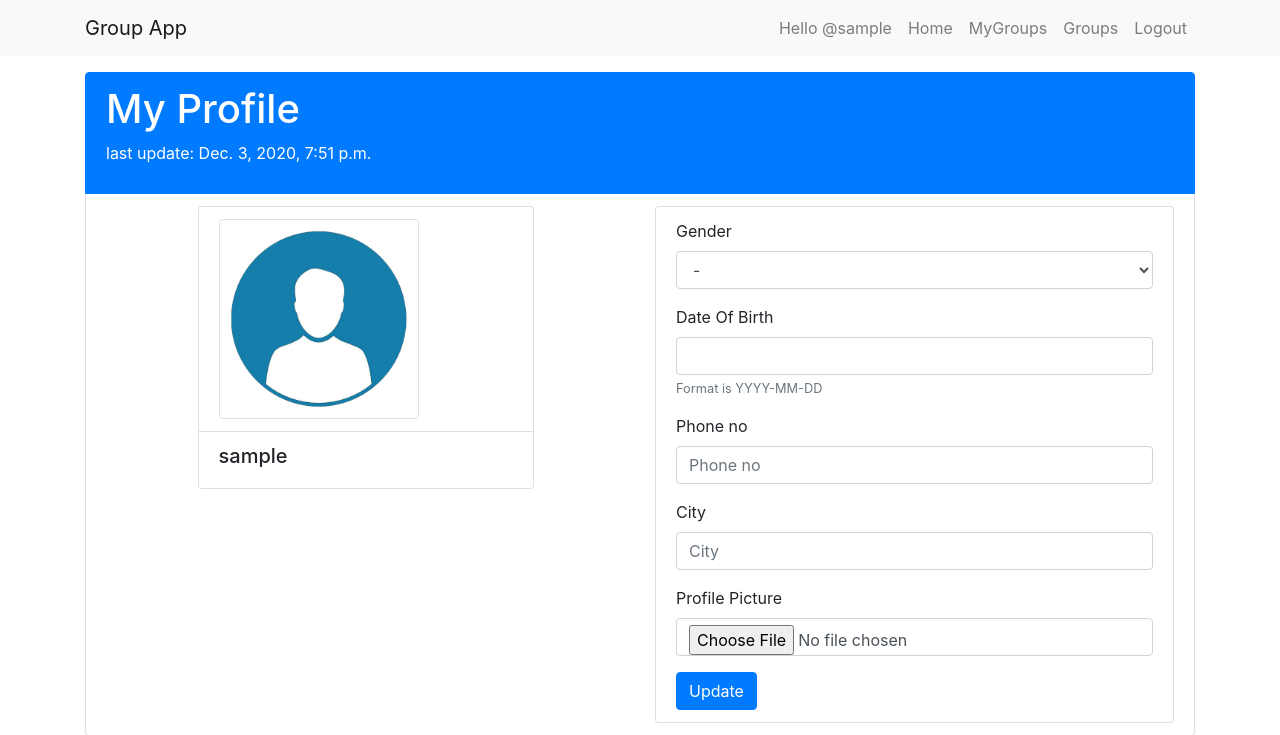
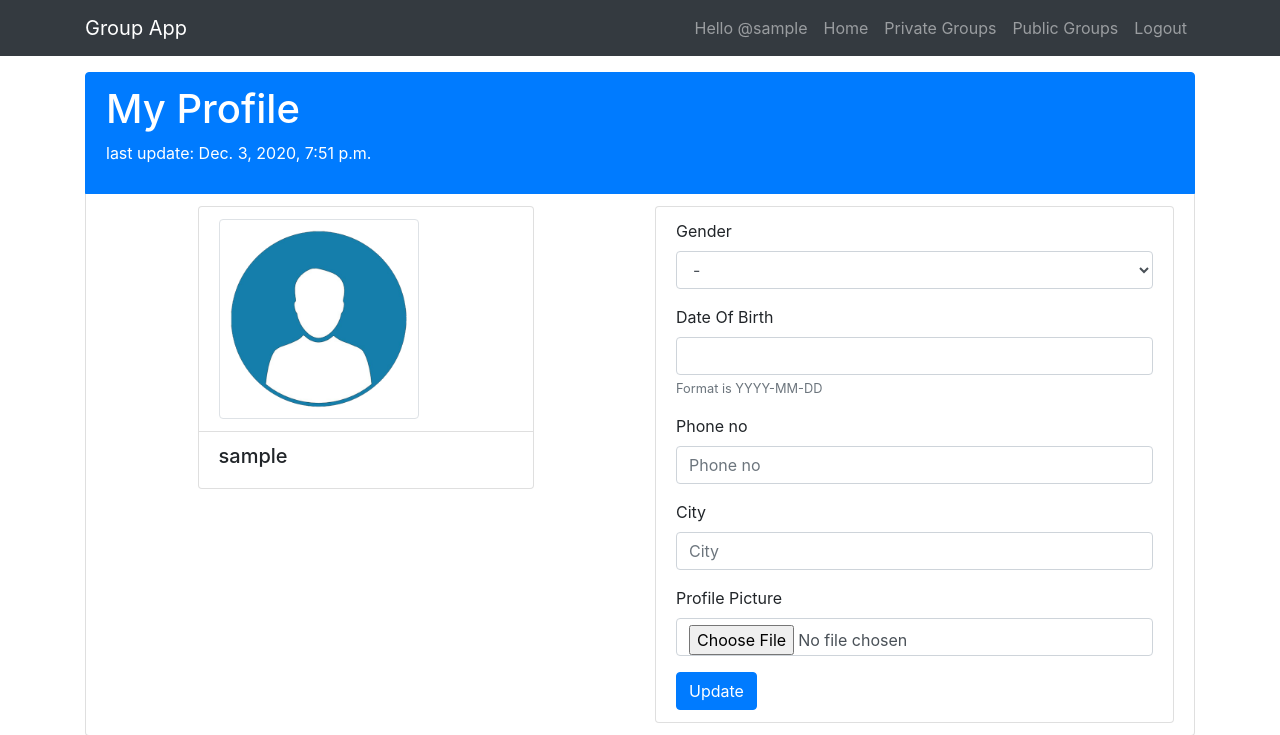
Before and after one commit to kunaldewangan/dj-Group-Web-App, a Django app: page /accounts/my-profile/ in a window 1280 px wide. Shown: the top 735 px of the page. Run offline with Django 3.2, Linux system fonts and the light colour scheme; the visitor is signed in with stand-in values (Sample User, id 1); some libraries are stand-ins or nearby versions.

Commit message:
nav-bar dark mode update

```diff
--- a/templates/base.html
+++ b/templates/base.html
@@ -20,7 +20,7 @@
   <body>
 
 
-      <nav class="navbar navbar-expand-lg navbar-light bg-light">
+      <nav class="navbar navbar-expand-lg navbar-dark bg-dark">
         <div class="container">
         <a class="navbar-brand" href="{% url 'home' %}">Group App</a>
       <button class="navbar-toggler" type="button" data-toggle="collapse" data-target="#navbarNav" aria-controls="navbarNav" aria-expanded="false" aria-label="Toggle navigation">
@@ -37,10 +37,10 @@
             <a class="nav-link" href="{% url 'home' %}">Home</a>
           </li>
           <li class="nav-item">
-            <a class="nav-link" href="{% url 'groups:private_groups' %}">MyGroups</a>
+            <a class="nav-link" href="{% url 'groups:private_groups' %}">Private Groups</a>
           </li>
           <li class="nav-item">
-            <a class="nav-link" href="{% url 'groups:all_groups' %}">Groups</a>
+            <a class="nav-link" href="{% url 'groups:all_groups' %}">Public Groups</a>
           </li>
           <li class="nav-item">
             <a class="nav-link" href="{% url 'accounts:logout' %}">Logout</a>
```
